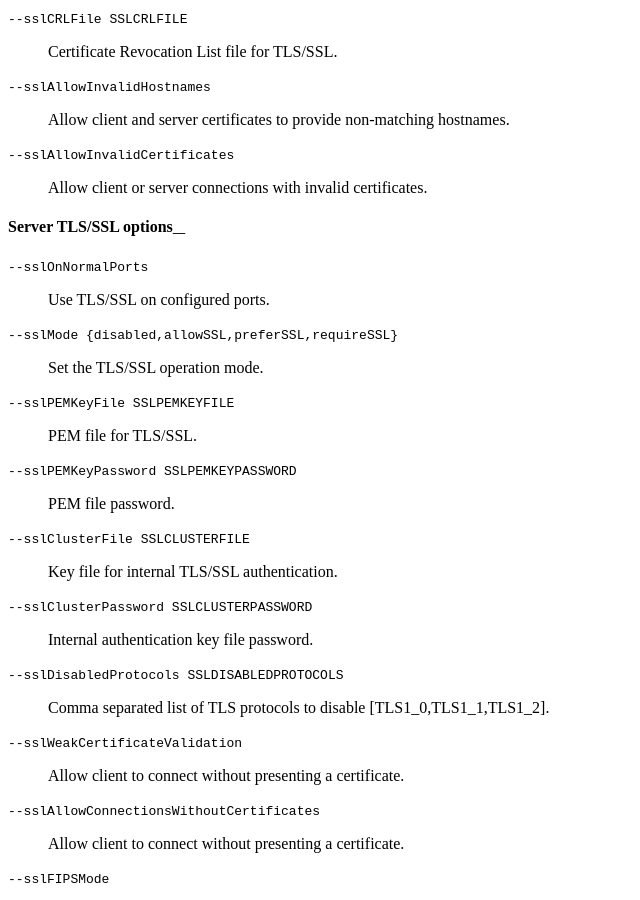
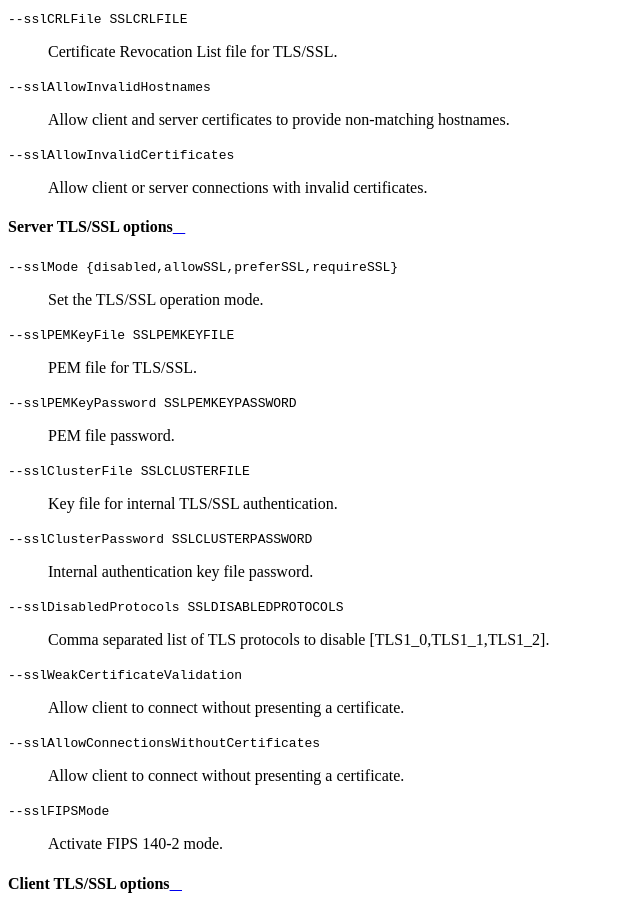
Before and after one commit to rueckstiess/mtools, a Sphinx documentation site: the page built from doc/mlaunch.rst, in a window 1280 px wide and 900 px high, scrolled down 5859 px. Shown: the whole window, without its empty margins (0-640 px from the left). Built offline with Sphinx 7.4.7 and the Read the Docs theme 2.0.0, drawn with Linux system fonts in a browser that asks for light colours.

Commit message:
Remove sslOnNormalPorts: this option has been deprecated since MongoDB 2.6 https://docs.mongodb.com/manual/reference/configuration-options/#net.ssl.sslOnNormalPorts

```diff
--- a/doc/mlaunch.rst
+++ b/doc/mlaunch.rst
@@ -101,7 +101,7 @@ Usage
                 [--auth-roles [ROLE [ROLE ...]]]
                 [--initial-user] [--sslCAFile SSLCAFILE]
                 [--sslCRLFile SSLCRLFILE] [--sslAllowInvalidHostnames]
-                [--sslAllowInvalidCertificates] [--sslOnNormalPorts]
+                [--sslAllowInvalidCertificates]
                 [--sslMode {disabled,allowSSL,preferSSL,requireSSL}]
                 [--sslPEMKeyFile SSLPEMKEYFILE]
                 [--sslPEMKeyPassword SSLPEMKEYPASSWORD]
@@ -380,9 +380,6 @@ TLS/SSL options
 
 Server TLS/SSL options
 ^^^^^^^^^^^^^^^^^^^^^^
-
-``--sslOnNormalPorts``
-   Use TLS/SSL on configured ports.
 
 ``--sslMode {disabled,allowSSL,preferSSL,requireSSL}``
    Set the TLS/SSL operation mode.
```
Also changed, not shown: 1 other file.
